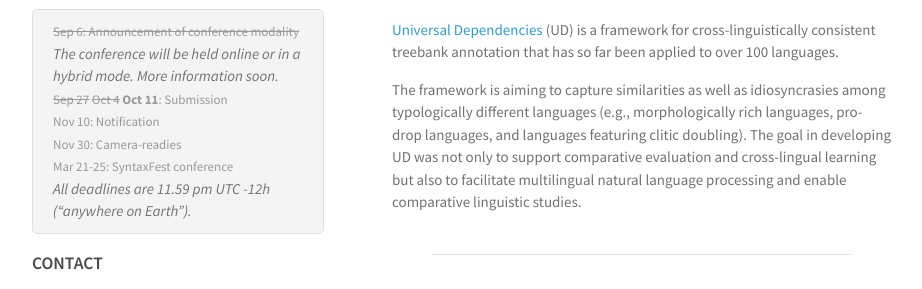
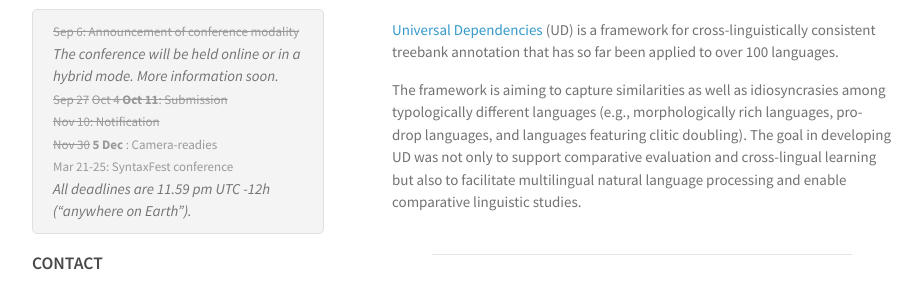
Before and after one commit to UniversalDependencies/udw21, a Jekyll site: the page built from index.md, in a window 1280 px wide. Shown: the part 257-546 px from the top of the page, without its empty margins (178-1100 px from the left). Built offline with Jekyll 4.4.1, drawn with Linux system fonts in a browser that asks for light colours.

Commit message:
updated CR deadline

```diff
--- a/_includes/header.html
+++ b/_includes/header.html
@@ -15,9 +15,9 @@
 <ul>
     <li><span><del>Sep 6: Announcement of conference modality</del></span></li>
     <li><i>The conference will be held online or in a hybrid mode. More information soon.</i></li>
-    <li><span><del>Sep 27</del> <del>Oct 4</del>  <b>Oct 11</b>: Submission</span></li>
-    <li><span>Nov 10: Notification</span></li>
-    <li><span>Nov 30: Camera-readies</span></li>
+    <li><span><del>Sep 27</del> <del>Oct 4 <b>Oct 11</b>: Submission</del>  </span></li>
+    <li><span><del>Nov 10: Notification</del></span></li>
+    <li><span><del>Nov 30</del> <b> 5 Dec </b>: Camera-readies</span></li>
     <li><span>Mar 21-25: SyntaxFest conference</span></li>
     <i>All deadlines are 11.59 pm UTC -12h (“anywhere on Earth”).</i>
 </ul>
```
